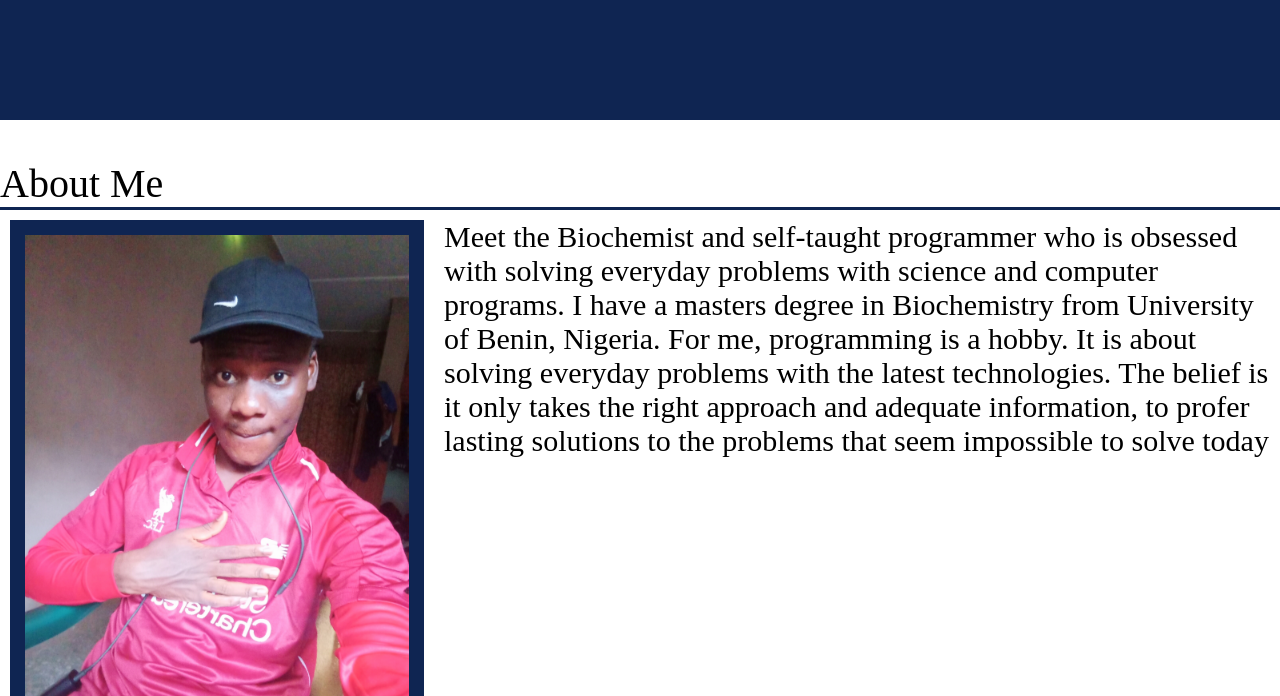
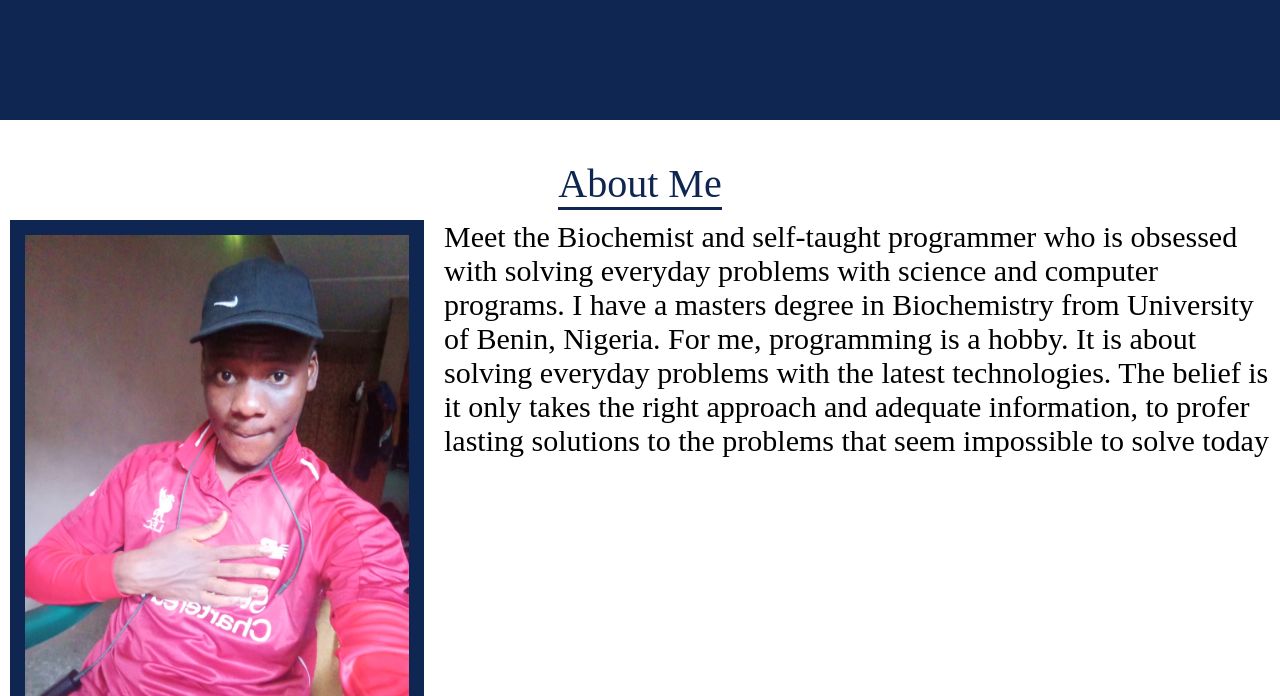
Before and after one commit to classEze/classEze.github.io, a plain HTML site: page index.html in a window 1280 px wide. Shown: the part 3080-3776 px from the top of the page. Drawn offline with nearby package versions, Linux system fonts and the light colour scheme.

Commit message:
version 1.0

```diff
--- a/index.html
+++ b/index.html
@@ -166,14 +166,13 @@
     <div class='current'>
         <span class='project_name current_description'> Nigerian</span>
         <span class='description'> So I set out to build a mock up of a general database for Nigeria using React and firebase and see where it goes from there</span>
-        <p><a href='#'     target='_blank'
-            > View on Github</a></p>
+        <p><a href='#'     target='_blank'> View on Github</a></p>
         </div>
     </div>
 </section>
 <!-- fourth box  ends here -->
-<section class=" fifth_box" id='about'>
-    <p class="project_text para"> About Me</p>
+<section class="fifth_box" id='about'>
+    <p class="about_me"> About Me</p>
     <div class="pt_container">
     <img src="images/me.jpg" alt=" Me" class="my_pic">
     <div class="words">
--- a/styles.css
+++ b/styles.css
@@ -129,6 +129,16 @@ main{
     align-items: center;
     justify-content: center;
 }
+.fifth_box{
+    display:flex;
+    justify-content: space-around;
+    align-items: center;
+    background:var(--secondaryColor);
+    width:100vw;
+    flex-direction: column;
+    color:black;
+    }
+
 .current_box_container{
     display:flex;
     justify-content: center;
@@ -148,10 +158,6 @@ flex-direction:column;
     align-self:center;
     padding:10px
 
-}
-.fifth_box{
-    color:black;
-    flex-direction: column;
 }
 .pt_container{
     display: flex;
@@ -210,6 +216,16 @@ flex-direction:column;
 flex-direction: column;
 align-items: center;
 justify-content: space-around;
+}
+.about_me{
+font-size: var(--mediumFont);
+padding:0;
+color: var(--primaryColor);
+margin-bottom: 10px;
+border-bottom:3px solid var(--primaryColor);
+align-self:center
+
+
 }
  .project_text, .project_name{
     font-size: var(--mediumFont);
@@ -364,13 +380,15 @@ border-bottom:3px solid var(--primaryColor)
         border-bottom:3px solid var(--primaryColor);
         margin-bottom: 5px;
     }
-     .fifth_box{
+     /* .fifth_box{
         display:flex;
         justify-content: space-around;
         align-items: center;
         background:var(--secondaryColor);
         width:100vw;
-         }
+        flex-direction: column;
+        color:black;
+        }   */
      .my_words{
          width:100%;
          font-size:18px;
```
